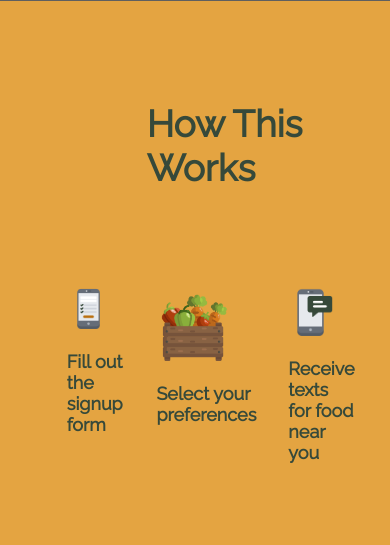
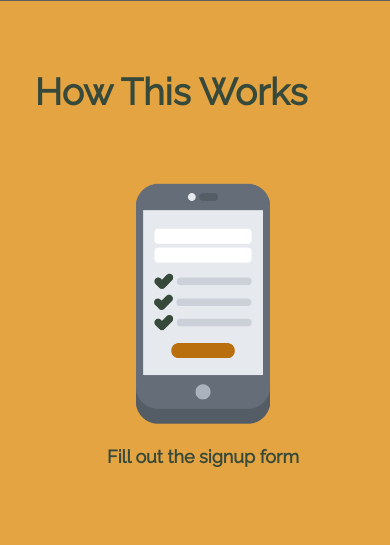
Before and after one commit to katekuehl/MobileMarketAlerts, a React (Create React App) app in the folder mobile-market-alerts/: page / in a window 390 px wide. Shown: the part 549-1094 px from the top of the page. Built offline with nearby package versions, Linux system fonts and the light colour scheme; grey boxes are pictures that could not be loaded.

Commit message:
styling How This Works

```diff
--- a/mobile-market-alerts/src/components/HowThisWorks/HowThisWorks.css
+++ b/mobile-market-alerts/src/components/HowThisWorks/HowThisWorks.css
@@ -14,7 +14,6 @@
 .works .flex-container{
     display: flex;
     margin-top: 5em;
-
 }
 
 .works .flex-container .box{
@@ -27,3 +26,43 @@
 .works .flex-container p{
     font-size: 18px;
 }
+@media only screen and (max-width: 800px) {
+    .works h3{
+        padding: 0 0 0 26%;
+    }
+}
+
+
+@media only screen and (max-width: 650px) {
+    .works .flex-container{
+        display: block;
+    }
+    .works h3{
+        padding: 0 0 0 17%;
+    }
+    .works .flex-container{
+        text-align: center;
+        padding: 0 0 0 12%;
+        margin: 0;
+    }
+}
+@media only screen and (max-width: 590px) {
+
+    .works .flex-container{
+        padding: 0;
+        margin: 0;
+    }
+}
+@media only screen and (max-width: 470px) {
+    .works h3{
+        padding: 0 0 0 5%;
+    }
+
+}
+@media only screen and (max-width: 400px) {
+    .works {
+        padding: 2em 0 3em 1em;
+      }
+
+
+}
```
